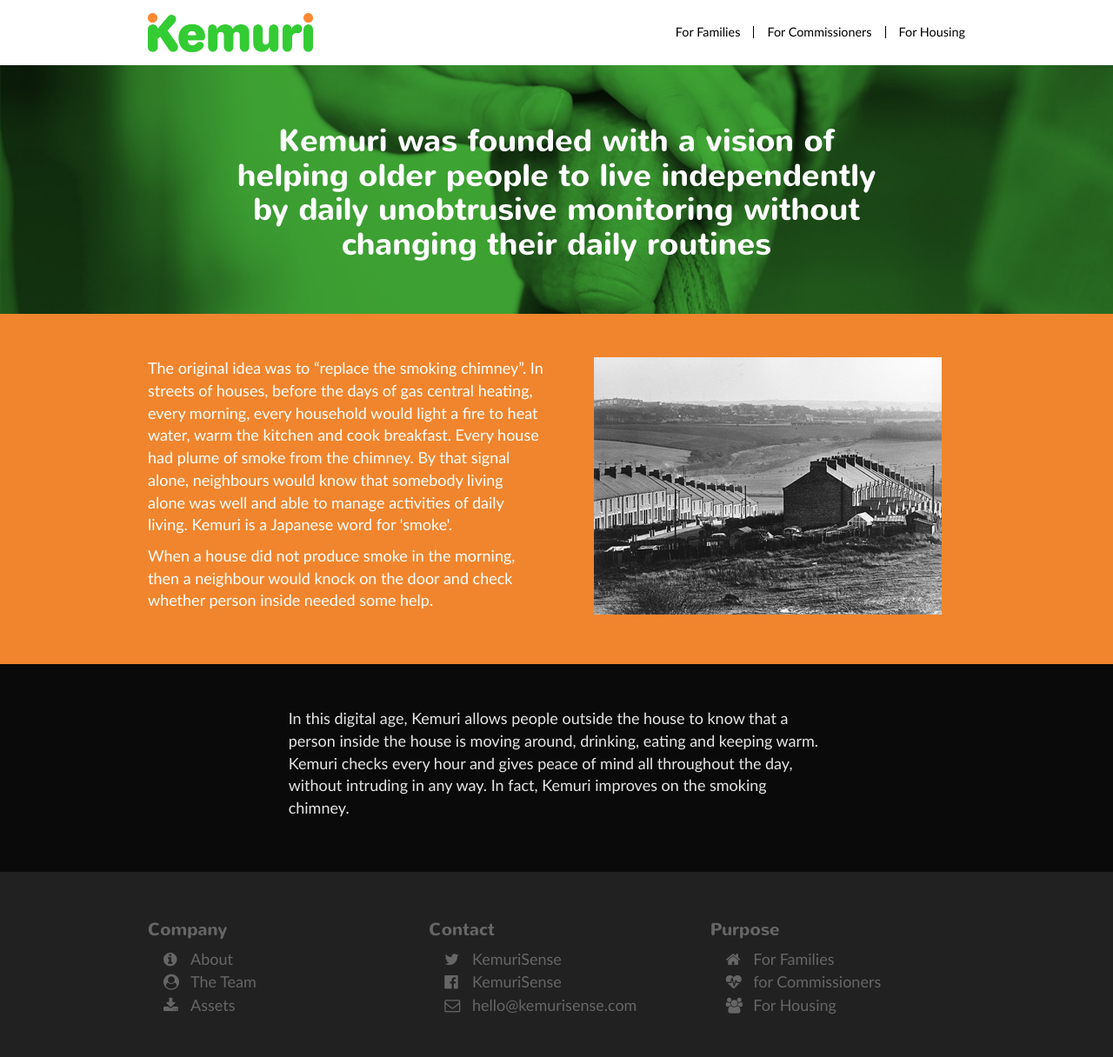
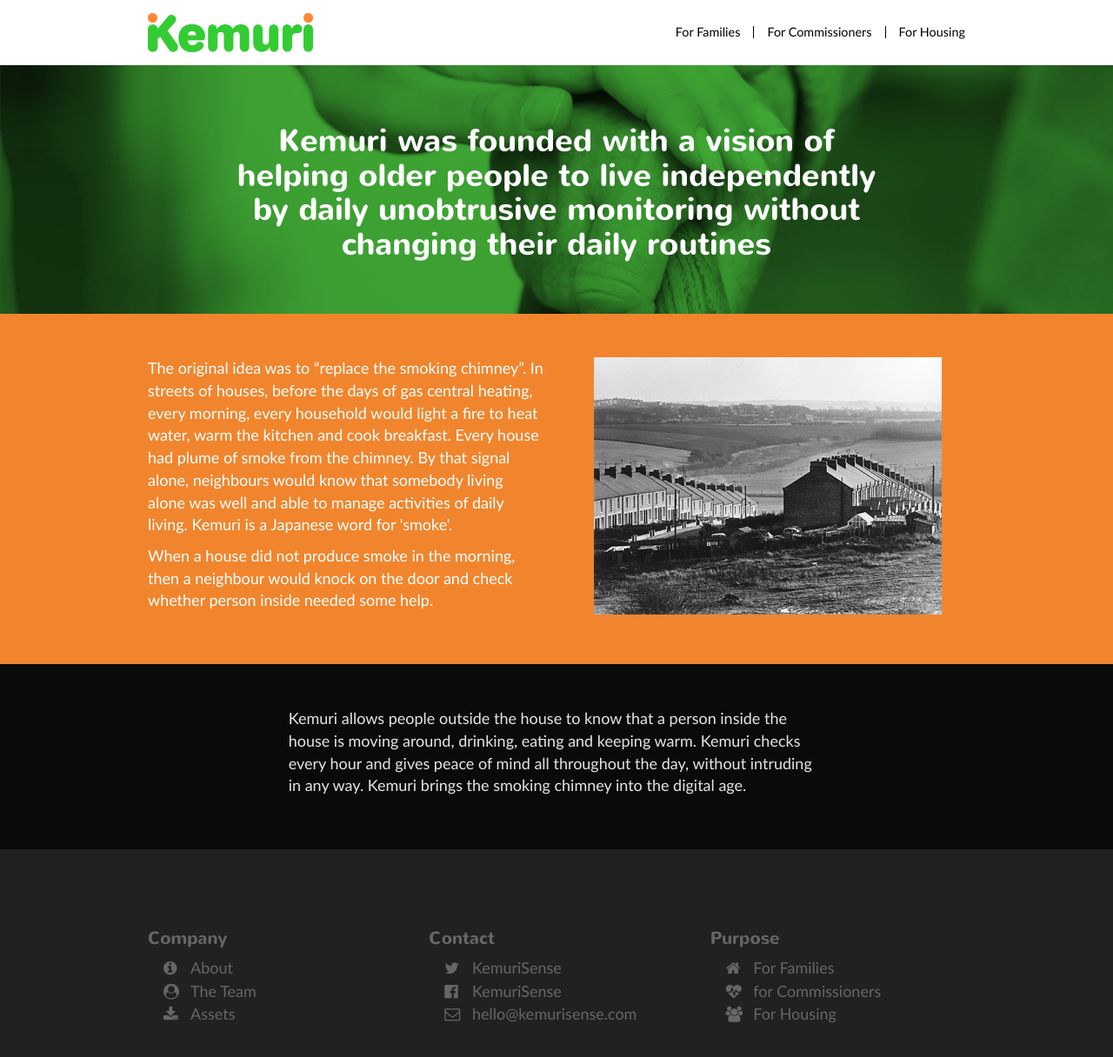
Before and after one commit to intelligentlilli/kemurisense.github.io, a Jekyll site: the page built from about.html, in a window 1280 px wide and 1227 px high. Shown: the top 1216 px of the window at 87% size. Built offline with Jekyll 4.4.1, drawn with Linux system fonts in a browser that asks for light colours; nearby versions of some CDN libraries; library files that are not in the unit come from our copies.

Commit message:
wording change for economist guidelines

```diff
--- a/about.html
+++ b/about.html
@@ -45,7 +45,7 @@
 		<div class="row">
 			<div class="col-md-8 col-md-push-2">
 
-				<p>In this digital age, Kemuri allows people outside the house to know that a person inside the house is moving around, drinking, eating and keeping warm.   Kemuri checks every hour and gives peace of mind all throughout the day, without intruding in any way.  In fact, Kemuri improves on the smoking chimney.</p>
+				<p>Kemuri allows people outside the house to know that a person inside the house is moving around, drinking, eating and keeping warm.   Kemuri checks every hour and gives peace of mind all throughout the day, without intruding in any way.  Kemuri brings the smoking chimney into the digital age.</p>
 
 			</div>
 		</div>
--- a/css/style.scss
+++ b/css/style.scss
@@ -207,8 +207,8 @@
 
 footer {
 	clear:both;
-	padding-top:2em;
-	padding-bottom:1em;
+	padding-top:4em;
+	padding-bottom:2em;
 	background-color:#212121;
 	color:#666;
 }
```
